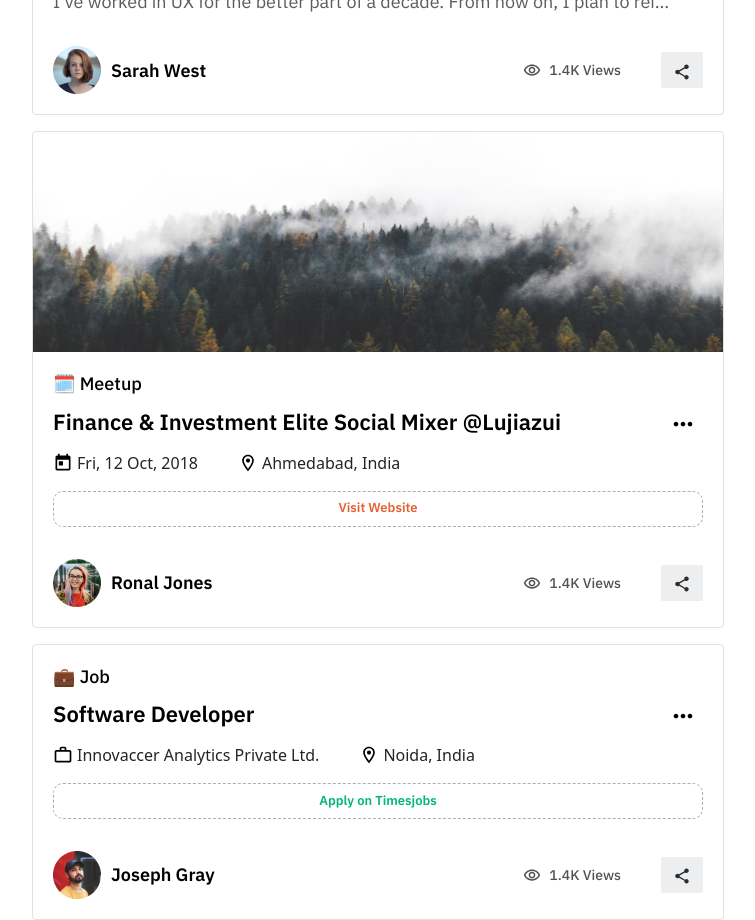
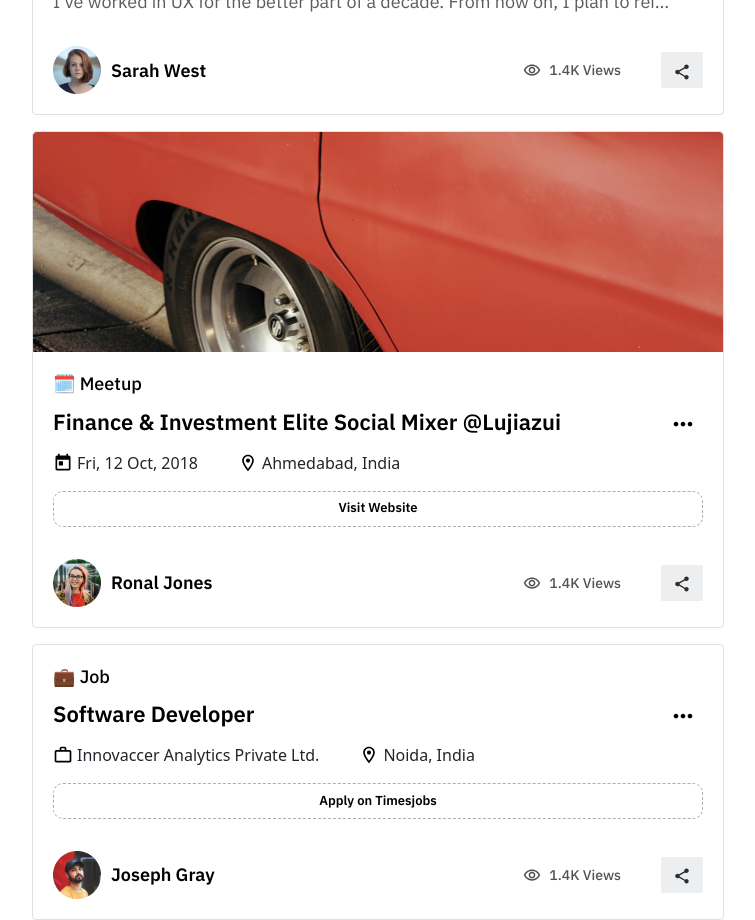
Before and after one commit to anuragrik/acrossTheGlobeOne, a React (Vite) app: page / in a window 1280 px wide. Shown: the part 1500-2420 px from the top of the page, without its empty margins (168-923 px from the left). Built offline with nearby package versions, Linux system fonts and the light colour scheme.

Commit message:
Fixed bug

```diff
--- a/src/assets/index.js
+++ b/src/assets/index.js
@@ -25,3 +25,4 @@ export {default as groupFour} from "../assets/group-4.png"
 export {default as view} from "../assets/view.svg"
 export {default as share} from "../assets/share.svg"
 export {default as options} from "../assets/options.svg"
+export {default as articleOne} from '../assets/article-one.png'
--- a/src/components/ArticleCard.jsx
+++ b/src/components/ArticleCard.jsx
@@ -1,6 +1,5 @@
 import React from "react"
-import { view, share, options, location } from '../assets'
-import articleOne from '../assets/article-one.png'
+import { view, share, options, location, articleOne} from '../assets'
 
 export default function ArticleCard(props){
     const [optionsTab, setOptionsTab] = React.useState(false)
@@ -11,7 +10,7 @@ export default function ArticleCard(props){
         <>
             <div className="container">
                 {props.articleRef && <div className="row">
-                    <img src={articleOne} className="article-img"></img>
+                    <img src={props.articleRef} className="article-img"></img>
                 </div>}
                 <div className="row article-category">
                     <div>{props.articleCategory}</div>
@@ -32,7 +31,7 @@ export default function ArticleCard(props){
                 {props.authorDesc?<div className="row author-description">{props.authorDesc}</div>:
                 <><div className="alt-description">
                     <div className="alt-desc-left">
-                        <img src={`/src/assets/${props.articleDetailIcon}.svg`}></img>
+                        <img src={props.articleDetailIcon}></img>
                         <div>{props.articleDetailOne}</div>
                     </div>
                     <div className="alt-desc-right">
@@ -50,7 +49,7 @@ export default function ArticleCard(props){
                 <div className="row">
                     <div className="footer">
                         <div className="author d-flex flex-row align-items-center">
-                            <img src={`/src/assets/${props.personRef}.png`} className="person-icon" />
+                            <img src={props.personRef} className="person-icon" />
                             <div className="author-name">{props.personName}</div>
                         </div>
 
--- a/src/components/Body.jsx
+++ b/src/components/Body.jsx
@@ -57,22 +57,22 @@ export default function Body(props){
             <div className="body-content">
                 <div className="body-cards">
                     <ArticleCard
-                        articleRef="article-one" personRef="person-one"
+                        articleRef="/src/assets/article-one.png" personRef="/src/assets/person-one.png"
                         articleCategory="✍️ Article" articleTitle="What if famous brands had regular fonts? Meet RegulaBrands!" authorDesc="I’ve worked in UX for the better part of a decade. From now on, I plan to rei…" personName="Sarthak Kamra"
                     />
                     <ArticleCard
-                        articleRef="article-two" personRef="person-two"
+                        articleRef="/src/assets/article-two.png" personRef="/src/assets/person-two.png"
                         articleCategory="🔬️ Education" articleTitle="Tax Benefits for Investment under National Pension Scheme launched by Government" authorDesc="I’ve worked in UX for the better part of a decade. From now on, I plan to rei…" personName="Sarah West"
                     />
                     <ArticleCard
-                        articleRef="article-three" personRef="person-three"
+                        articleRef="/src/assets/article-three.png" personRef="/src/assets/person-three.png"
                         articleCategory="🗓️ Meetup" articleTitle="Finance & Investment Elite Social Mixer @Lujiazui" authorDesc="" personName="Ronal Jones"
-                        articleDetailOne="Fri, 12 Oct, 2018" articleLocation="Ahmedabad, India" articleDetailIcon = "calendar" buttonContent="Visit Website"
+                        articleDetailOne="Fri, 12 Oct, 2018" articleLocation="Ahmedabad, India" articleDetailIcon = "/src/assets/calendar.svg" buttonContent="Visit Website"
                     />
                     <ArticleCard
-                        articleRef="" personRef="person-four"
+                        articleRef="" personRef="/src/assets/person-four.png"
                         articleCategory="💼️ Job" articleTitle="Software Developer" authorDesc="" personName="Joseph Gray"
-                        articleDetailOne="Innovaccer Analytics Private Ltd." articleLocation="Noida, India" articleDetailIcon="job" buttonContent="Apply on Timesjobs"
+                        articleDetailOne="Innovaccer Analytics Private Ltd." articleLocation="Noida, India" articleDetailIcon="/src/assets/job.svg" buttonContent="Apply on Timesjobs"
                     />
                 </div>
                 <div className="group=details">
```
